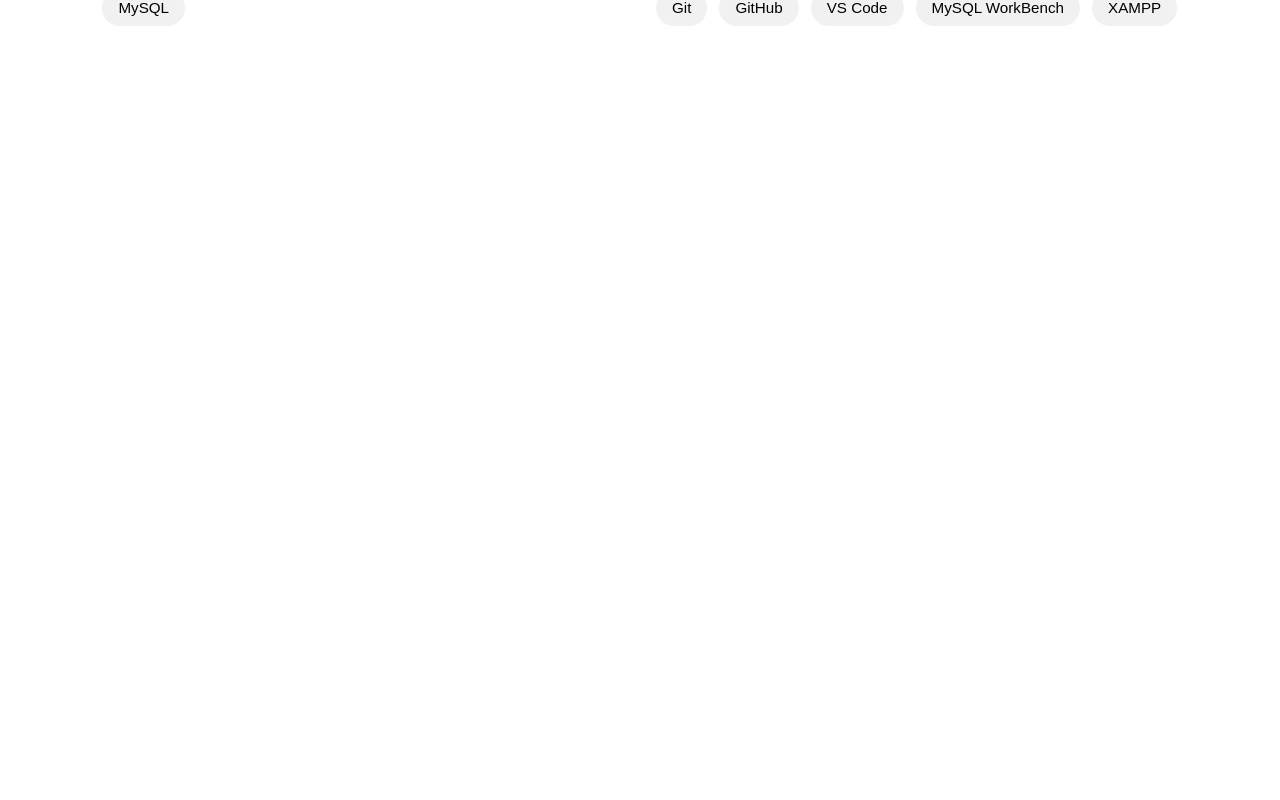
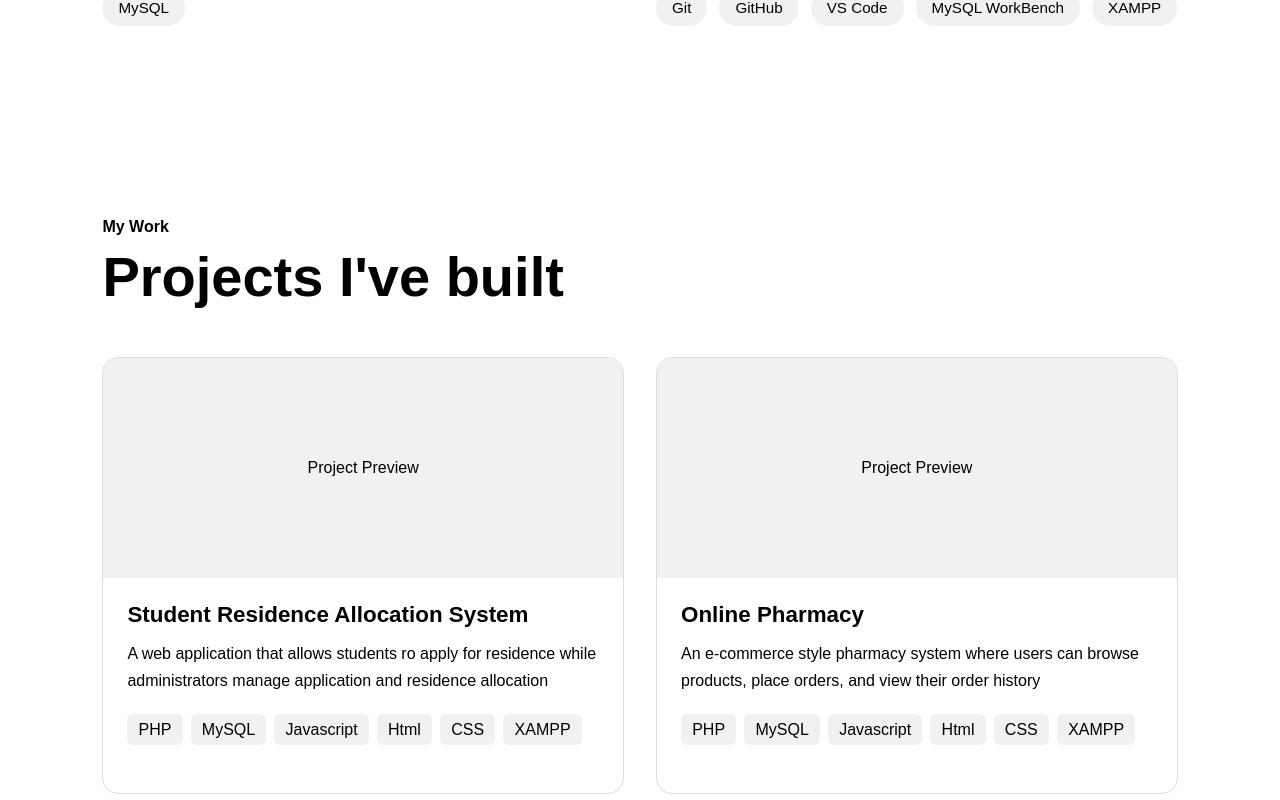
Before and after one commit to Phathu-Lidzhade/portfolio, a React (Vite) app in the folder my-portfolio/: page / in a window 1280 px wide. Shown: the part 1760-2560 px from the top of the page. Before the commit the page ends 1882 px from the top, so only its background shows below. Built offline with nearby package versions, Linux system fonts and the light colour scheme.

Commit message:
made the projects section

```diff
--- a/my-portfolio/src/App.tsx
+++ b/my-portfolio/src/App.tsx
@@ -2,6 +2,7 @@
 import Hero from "./components/Hero/Hero";
 import About from "./components/About/About";
 import Skills from "./components/Skills/Skills";
+import Project from "./components/Projects/Projects";
 
 function App() {
   return (
@@ -12,6 +13,7 @@
         <Hero />
         <About />
         <Skills />
+        <Project />
       </main>
     </>
   );
--- a/my-portfolio/src/components/Projects/ProjectCard.tsx
+++ b/my-portfolio/src/components/Projects/ProjectCard.tsx
@@ -0,0 +1,50 @@
+import type { Project } from "../../data/projects";
+
+interface ProjectCardProps {
+  project: Project;
+}
+
+function ProjectCard({ project }: ProjectCardProps) {
+  return (
+    <article className="project-card">
+      <div className="project-image">
+        <span>Project Preview</span>
+      </div>
+
+      <div className="project-content">
+        <h3>{project.title}</h3>
+
+        <p>{project.description}</p>
+
+        <div className="project-technologies">
+          {project.technologies.map((technology) => (
+            <span key={technology}>{technology}</span>
+          ))}
+        </div>
+
+        {/*
+        <div className="project-links">
+          {project.githubUrl && (
+            <a href={project.githubUrl}
+                target="_blank"
+                rel="noonpoener noreferrer">
+                  GitHub
+                </a>
+          )}
+
+          {project.liveUrl && (
+            <a href={project.liveUrl}
+                target="_blank"
+                rel="noonpoener noreferrer">
+                  Live Demo
+                </a>
+          )}
+        </div>
+        */}
+
+      </div>
+    </article>
+  );
+}
+
+export default ProjectCard;
--- a/my-portfolio/src/components/Projects/Projects.tsx
+++ b/my-portfolio/src/components/Projects/Projects.tsx
@@ -0,0 +1,22 @@
+import projects from "../../data/projects";
+import ProjectCard from "./ProjectCard";
+
+function Projects() {
+  return (
+    <section className="projects" id="projects">
+      <div className="projects-container">
+        <div className="projects-heading">
+          <p>My Work</p>
+          <h2>Projects I've built</h2>
+        </div>
+
+        <div className="projects-grid">
+          {projects.map((project) => (
+            <ProjectCard key={project.title} project={project} />
+          ))}
+        </div>
+      </div>
+    </section>
+  );
+}
+export default Projects;
--- /dev/null
+++ b/my-portfolio/src/data/projects.ts
@@ -0,0 +1,32 @@
+export interface Project {
+  title: string;
+  description: string;
+  technologies: string[];
+  //githubUrl: string;
+  //liveUrl: string;
+}
+
+const projects: Project[] = [
+  {
+    title: "Student Residence Allocation System",
+    description: "A web application that allows students ro apply for residence while administrators manage application and residence allocation",
+    technologies: ["PHP", "MySQL", "Javascript", "Html", "CSS", "XAMPP"],
+  },
+  {
+    title: "Online Pharmacy",
+    description: "An e-commerce style pharmacy system where users can browse products, place orders, and view their order history",
+    technologies: ["PHP", "MySQL", "Javascript", "Html", "CSS", "XAMPP"],
+  },
+  {
+    title: "Gym Management System",
+    description: "A gym management platform for managing workout plans, routines, recommendations, and class schedules",
+    technologies: ["PHP", "MySQL", "Javascript", "Html", "CSS", "XAMPP"],
+  },
+  {
+    title: "Monate Restaurant website",
+    description: "A Restaurant website designed to allow customers to explore the menu and place food orders online",
+    technologies: ["PHP", "MySQL", "Javascript", "Html", "CSS", "XAMPP"],
+  },
+];
+
+export default projects;
--- a/my-portfolio/src/index.css
+++ b/my-portfolio/src/index.css
@@ -178,6 +178,86 @@
   font-size: 0.95rem;
 }
 
+.projects {
+  padding: 6rem 8%;
+}
+
+.projects-container {
+  max-width: 1100px;
+  margin: 0 auto;
+}
+
+.projects-heading {
+  margin-bottom: 3rem;
+}
+
+.projects-heading p {
+  font-weight: 600;
+  margin-bottom: 0.5rem;
+}
+
+.projects-heading h2 {
+  font-size: clamp(2rem, 5vw, 3.5rem);
+}
+
+.projects-grid {
+  display: grid;
+  grid-template-columns: repeat(2, 1fr);
+  gap: 2rem;
+}
+
+.project-card {
+  overflow: hidden;
+  border: 1px solid #ddd;
+  border-radius: 16px;
+}
+
+.project-image {
+  height: 220px;
+  display: flex;
+  justify-content: center;
+  align-items: center;
+  background: #f1f1f1;
+}
+
+.project-content {
+  padding: 1.5rem;
+}
+
+.project-content h3 {
+  font-size: 1.4rem;
+  margin-bottom: 0.75rem;
+}
+
+.project-content p {
+  line-height: 1.7;
+  margin-bottom: 1.25rem;
+}
+
+.project-technologies{
+  display: flex;
+  flex-wrap: wrap;
+  gap: 0.5rem;
+  margin-bottom: 1.5rem;
+}
+
+.project-technologies span {
+  padding: 0.4rem 0.7rem;
+  background: #f1f1f1;
+  border-radius: 6px;
+  font-size: 0.85;
+}
+
+.project-links {
+  display: flex;
+  gap: 1rem;
+}
+
+.project-links a {
+  color: inherit;
+  font-weight: 600;
+}
+
 @media (max-width: 768px) {
   .hero {
     flex-direction: column;
@@ -201,4 +281,8 @@
   .skills-grid {
     grid-template-columns: 1fr;
   }
+
+  .projects-grid{
+    grid-template-columns: 1fr;
+  }
 }
```
